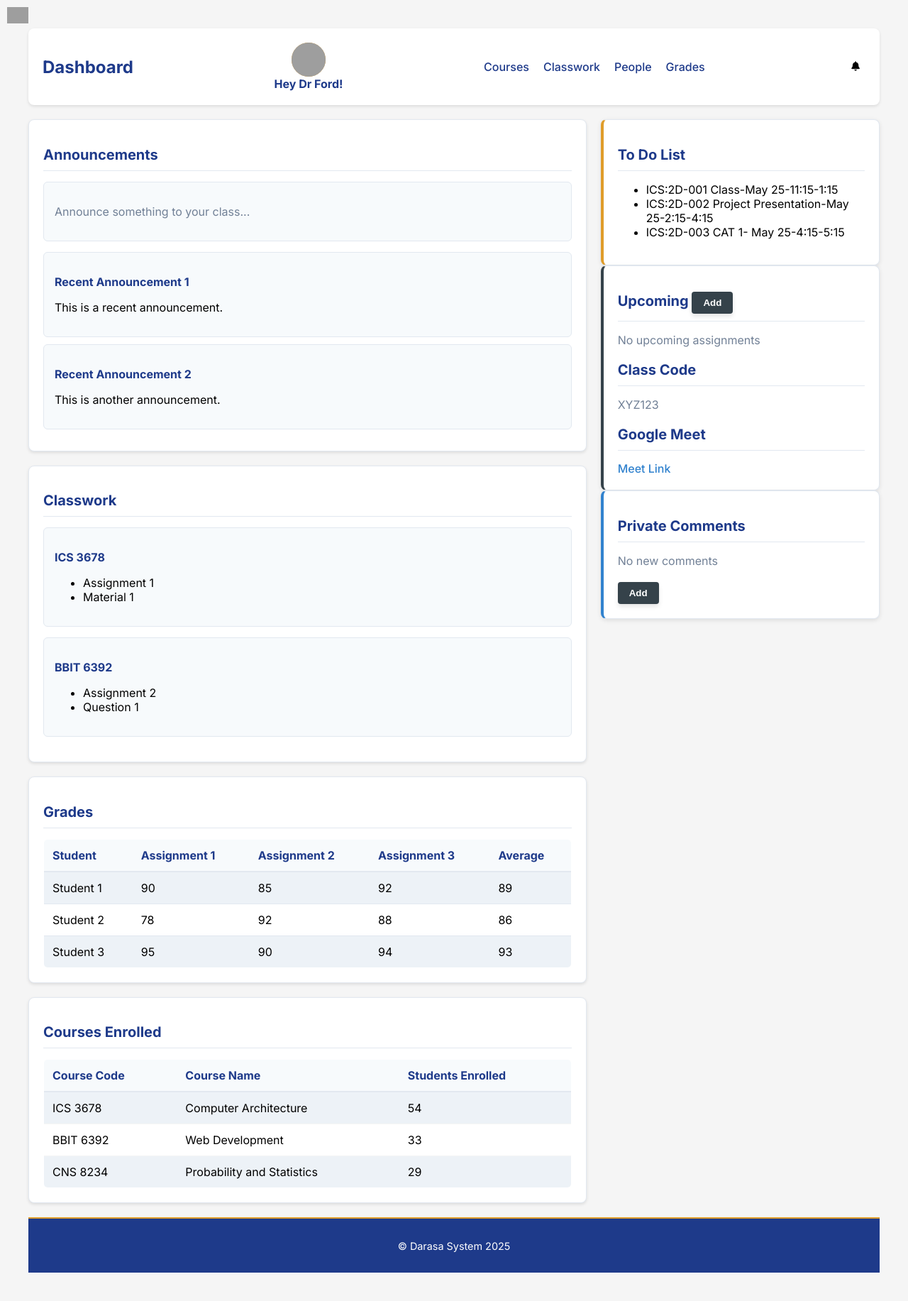
After one commit to ICS2-1D/darasa, a PHP site: page /materials/Teacher_dashboard.html in a window 1280 px wide. The commit adds this page. Shown: the whole page at 71% size. Run offline with PHP 8.4, Linux system fonts and the light colour scheme; grey boxes are pictures that could not be loaded.

Commit message:
Courses update

```diff
--- /dev/null
+++ b/frontend-darasa/materials/Teacher_dashboard.html
@@ -0,0 +1,170 @@
+<!DOCTYPE html>
+<html lang="en">
+<head>
+    <meta charset="UTF-8">
+    <meta name="viewport" content="width=device-width, initial-scale=1.0">
+    <title>Darasa</title>
+    <link href="https://fonts.googleapis.com/css2?family=Inter:wght@400;500;600;700&display=swap" rel="stylesheet">
+    <link rel="stylesheet" href="https://cdnjs.cloudflare.com/ajax/libs/font-awesome/6.0.0/css/all.min.css">
+    <link rel ="icon" href ="C:\Users\raysa\OneDrive\Desktop\ICS Year 2\Web App Development\Darasa Teacher\Darasa Logo.jpg" type="image.jpg">
+    <link rel ="stylesheet" href ="style.css">
+</head>
+<body class="bg-gray-100">
+    <img src="Darasa Logo.jpg" alt="Website Logo" class="logo">
+    <div class="container">
+        <header class="header">
+            <h1>Dashboard</h1>
+            <div class="profile-box">
+            <img src="C:\Users\raysa\Downloads\d03c72b2adefd833b357f00b29611ea4.webp" alt="Profile" class="profile-icon">
+            <span class="profile-name">Hey Dr Ford!</span>
+        </div>
+            <nav>
+                <a href="C:\Users\raysa\OneDrive\Desktop\ICS Year 2\Web App Development\Darasa Teacher\courses.html">Courses</a>
+                <a href="#">Classwork</a>
+                <a href="#">People</a>
+                <a href="#">Grades</a>
+            </nav>
+           <div class="user-actions">
+            <button class="icon-button" aria-label="Notifications">
+                <i class="fas fa-bell"></i>
+            </button>
+            </div>
+        </header>
+        <main class="main-content">
+            <div class="left-column">
+                <section class="section">
+                    <h2>Announcements</h2>
+                    <div class="announcement-box">
+                         <p>Announce something to your class...</p>
+                    </div>
+                    <div class="announcement">
+                        <h3>Recent Announcement 1</h3>
+                        <p>This is a recent announcement.</p>
+                    </div>
+                    <div class="announcement">
+                        <h3>Recent Announcement 2</h3>
+                        <p>This is another announcement.</p>
+                    </div>
+                </section>
+                <section class="section">
+                    <h2>Classwork</h2>
+                    <div class="classwork-item">
+                        <h3>ICS 3678</h3>
+                        <ul>
+                            <li>Assignment 1</li>
+                            <li>Material 1</li>
+                        </ul>
+                     </div>
+                     <div class="classwork-item">
+                        <h3>BBIT 6392</h3>
+                        <ul>
+                            <li>Assignment 2</li>
+                            <li>Question 1</li>
+                        </ul>
+                     </div>
+                </section>
+                <section class="section">
+                    <h2>Grades</h2>
+                    <div class="grades-container">
+                        <table class="grades-table">
+                            <thead>
+                               <tr>
+                                   <th class="px-4 py-2 text-left">Student</th>
+                                   <th class="px-4 py-2 text-left">Assignment 1</th>
+                                   <th class="px-4 py-2 text-left">Assignment 2</th>
+                                    <th class="px-4 py-2 text-left">Assignment 3</th>
+                                   <th class="px-4 py-2 text-left">Average</th>
+                               </tr>
+                            </thead>
+                            <tbody>
+                                <tr>
+                                    <td class="border px-4 py-2">Student 1</td>
+                                    <td class="border px-4 py-2">90</td>
+                                    <td class="border px-4 py-2">85</td>
+                                     <td class="border px-4 py-2">92</td>
+                                    <td class="border px-4 py-2">89</td>
+                                </tr>
+                                 <tr>
+                                    <td class="border px-4 py-2">Student 2</td>
+                                    <td class="border px-4 py-2">78</td>
+                                    <td class="border px-4 py-2">92</td>
+                                     <td class="border px-4 py-2">88</td>
+                                    <td class="border px-4 py-2">86</td>
+                                </tr>
+                                 <tr>
+                                    <td class="border px-4 py-2">Student 3</td>
+                                    <td class="border px-4 py-2">95</td>
+                                    <td class="border px-4 py-2">90</td>
+                                     <td class="border px-4 py-2">94</td>
+                                    <td class="border px-4 py-2">93</td>
+                                </tr>
+                            </tbody>
+                        </table>
+                    </div>
+                </section>
+                 <section class = "section">
+                                    <h2>Courses Enrolled</h2>
+                                    <div class ="courses-container">
+                                        <table class ="courses-table">
+                                            <thead>
+                                                <tr>
+                                                <th class ="border px-4 py-2">Course Code</th>
+                                                <th class ="border px-4 py-2">Course Name</th>
+                                                <th class ="border px-4 py-2">Students Enrolled</th>
+                                                </tr>
+                                                </thead>
+                                                <tbody>
+                                                <tr>
+                                                    <td class ="border px-4 py-2">ICS 3678</td>
+                                                    <td class ="border px-4 py-2">Computer Architecture</td>
+                                                    <td class ="border px-4 py-2">54</td>
+                                                </tr>
+                                                <tr>
+                                                    <td class ="border px-4 py-2">BBIT 6392</td>
+                                                    <td class = "border px-4 py-2">Web Development</td>
+                                                    <td class ="border px-4 py-2">33</td>
+                                                </tr>
+                                                <tr>
+                                                    <td class ="border px-4 py-2">CNS 8234</td>
+                                                    <td class ="border px-4 py-2">Probability and Statistics</td>
+                                                    <td class ="border px-4 py-2">29</td>
+                                                </tr>
+                                            </tbody>
+                                        </table>
+                                    </div>
+
+                                </section>
+            </div>
+
+    <div class="right-column">
+        <div class="sidebar">
+                <h2 class="events-title">To Do List</h2>
+                <ul class="events-list">
+                    <li>ICS:2D-001 Class-May 25-11:15-1:15</li>
+                    <li>ICS:2D-002 Project Presentation-May 25-2:15-4:15</li>
+                    <li>ICS:2D-003 CAT 1- May 25-4:15-5:15</li>
+                </ul>
+            </div>
+    <aside class="sidebar">
+
+        <h2>Upcoming <button class="btn">Add</button></h2>
+        <p>No upcoming assignments</p>
+
+        <h2>Class Code</h2>
+        <p>XYZ123</p>
+
+        <h2>Google Meet</h2>
+        <a href="#">Meet Link</a>
+    </aside>
+
+    <aside class="sidebar">
+        <h2>Private Comments</h2>
+        <p>No new comments</p>
+       <button class="btn">Add</button>
+    </aside>
+</div>
+        </main>
+        <footer>
+            <p>&copy; Darasa System 2025</p>
+        </footer>
+    </div>
--- /dev/null
+++ b/frontend-darasa/materials/style.css
@@ -0,0 +1,291 @@
+  body {
+            font-family: 'Inter', sans-serif;
+            background-color:whitesmoke;
+            margin: 0;
+            padding: 0;
+        }
+        .profile-box{
+             text-align: center;
+             display: flex;
+             flex-direction: column;
+             align-items: center;
+             justify-content: center;
+             color: #1e3a8a;
+             font-weight: bold;
+
+        }
+        .profile-icon{
+           width: 48px;
+           height: 48px;
+         border-radius: 50%;
+         background-color: #df9c2a;
+        }
+        .logo {
+            position: absolute;
+            top: 10px;
+            left: 10px;
+            max-width: 30px;
+          height: auto;
+}
+        .container {
+            max-width: 1200px;
+            margin: 20px auto;
+            padding: 20px;
+        }
+        .header {
+            background-color: #ffffff;
+            border-radius: 8px;
+            box-shadow: 0 2px 4px rgba(0, 0, 0, 0.1);
+            padding: 20px;
+            margin-bottom: 20px;
+            display: flex;
+            justify-content: space-between;
+            align-items: center;
+            flex-wrap: wrap;
+        }
+        .header h1 {
+            font-size: 24px;
+            color: #1e3a8a;
+            margin: 0;
+        }
+        .header nav {
+            display: flex;
+            gap: 20px;
+        }
+        .header nav a {
+            color: #1e3a8a;
+            text-decoration:darkgray;
+            font-weight: 500;
+        }
+        .header nav a:hover {
+            color: #df9c2a;
+        }
+        .header button {
+            background-color: transparent;
+            border: none;
+            cursor: pointer;
+            padding: 0;
+            display: flex;
+        }
+        .header button svg {
+            width: 24px;
+            height: 24px;
+            color: #1e3a8a;
+        }
+        .header button:hover svg {
+            color: #2d3748;
+        }
+
+
+        .main-content {
+            display: flex;
+            flex-direction: column;
+            gap: 20px;
+        }
+        .left-column {
+            flex: 2;
+        }
+        .right-column {
+            flex: 1;
+        }
+        @media (min-width: 768px) {
+            .main-content {
+                flex-direction: row;
+            }
+        }
+        .section {
+            background-color: #ffffff;
+            border-radius: 8px;
+            box-shadow: 0 2px 4px rgba(0, 0, 0, 0.1);
+            padding: 20px;
+            margin-bottom: 20px;
+            border: 1px solid #e2e8f0;
+        }
+        .section h2 {
+            font-size: 20px;
+            color: #1e3a8a;
+            margin-bottom: 15px;
+            border-bottom: 1px solid #e2e8f0;
+            padding-bottom: 10px;
+        }
+        .announcement-box {
+            border: 1px solid #e2e8f0;
+            border-radius: 6px;
+            padding: 15px;
+            margin-bottom: 15px;
+            color: #718096;
+            background-color: #f7fafc;
+        }
+        .announcement {
+            background-color: #f7fafc;
+            border-radius: 6px;
+            padding: 15px;
+            margin-bottom: 10px;
+            border: 1px solid #e2e8f0;
+        }
+        .announcement h3{
+            font-size: 16px;
+            color: #1e3a8a;
+            margin-bottom: 5px;
+        }
+        .classwork-item {
+            border: 1px solid #e2e8f0;
+            border-radius: 6px;
+            padding: 15px;
+            margin-bottom: 15px;
+           background-color: #f7fafc;
+
+        }
+        .classwork-item h3{
+            font-size: 16px;
+            color: #1e3a8a;;
+            margin-bottom: 5px;
+        }
+        .grades-table {
+            width: 100%;
+            border-collapse: collapse;
+            border: 1px solid #e2e8f0;
+            border-radius: 6px;
+            overflow: hidden;
+            background-color: #ffffff;
+        }
+        .grades-table thead th {
+            background-color: #f7fafc;
+            color: #1e3a8a;
+            padding: 12px;
+            text-align: left;
+            border-bottom: 2px solid #e2e8f0;
+        }
+        .grades-table tbody td {
+            padding: 12px;
+            border-bottom: 1px solid #e2e8f0;
+        }
+        .grades-table tbody tr:last-child td {
+            border-bottom: none;
+        }
+        .grades-table tbody tr:nth-child(odd) {
+            background-color: #edf2f7;
+        }
+        .courses-table{
+            width: 100%;
+            border-collapse: collapse;
+            border: 1px solid #e2e8f0;
+            border-radius: 6px;
+            overflow: hidden;
+            background-color: #ffffff;
+        }
+        .courses-table thead th {
+            background-color: #f7fafc;
+            color: #1e3a8a;
+            padding: 12px;
+            text-align: left;
+            border-bottom: 2px solid #e2e8f0;
+        }
+        .courses-table tbody td{
+            padding:12px; /* height*/
+            border-bottom:1px solid whitesmoke;/*thickness of border line*/
+        }
+        .courses-table tbody tr:nth-child(odd){
+             background-color: #edf2f7;
+        }
+        .sidebar {
+            background-color: #ffffff;
+            border-radius: 8px;
+            box-shadow: 0 2px 4px rgba(0, 0, 0, 0.1);
+            padding: 20px;
+            border: 1px solid #e2e8f0;
+        }
+        .sidebar h2 {
+            font-size: 20px;
+            color: #1e3a8a;
+            margin-bottom: 15px;
+            border-bottom: 1px solid #e2e8f0;
+            padding-bottom: 10px;
+        }
+        .sidebar p {
+            color: #718096;
+            margin-bottom: 20px;
+        }
+        .sidebar a {
+            color: #3182ce;
+            text-decoration: none;
+            font-weight: 500;
+        }
+        .sidebar a:hover {
+            color: #2b6cb0;
+        }
+        .right-column-2{
+           color: #4a5568;
+        }
+        .sidebar:nth-child(1) {
+           border-left: 4px solid #df9c2a;
+         }
+
+          .sidebar:nth-child(2) {
+             border-left: 4px solid #35424a;
+         }
+          .sidebar:nth-child(3) {
+             border-left: 4px solid #3182ce;
+         }
+         .right-column {
+           gap: 100px; /* This adds clear space between the two sidebars */
+           flex-wrap: wrap; /* Responsive: wraps on smaller screens */
+}
+
+.sidebar {
+    background-color: #ffffff;
+    border-radius: 8px;
+    padding: 20px;
+    box-shadow: 0 2px 6px rgba(0, 0, 0, 0.1);
+    min-width: 280px;
+    box-sizing: border-box;
+    transition: all 0.3s ease;
+    border: 1px solid #e2e8f0; /* Optional: add subtle border */
+}
+
+.sidebar:hover {
+    transform: translateY(-2px);
+    box-shadow: 0 4px 12px rgba(0, 0, 0, 0.15);
+}
+.btn {
+    padding: 8px 16px;
+    background-color: #35424a;
+    color: white;
+    border: none;
+    border-radius: 4px;
+    cursor: pointer;
+    font-weight: bold;
+    transition: all 0.3s ease;
+    box-shadow: 0 4px 6px rgba(0, 0, 0, 0.1);
+}
+
+.btn:hover {
+    background-color: #df9c2a;
+    transform: scale(1.05);
+}
+.user-actions {
+    display: flex;
+    align-items: center;
+    gap: 16px;
+}
+
+.user-actions{
+    background: none;
+    border: none;
+    color: #1e3a8a;
+    font-size: 1.5rem; /* 24px */
+    cursor: pointer;
+    padding: 8px;
+    border-radius: 50%;
+}
+.user-actions:hover {
+    background-color: #df9c2a;
+}
+footer {
+    text-align: center;
+    padding: 15px 0;
+    background: #1e3a8a;
+    color: #fff;
+    font-size: 0.9rem;
+    border-top: 2px solid #df9c2a;
+}
```
Also changed, not shown: frontend-darasa/materials/courses.html (+46 -31 lines), frontend-darasa/materials/stylezz.css (+107 -38 lines).
